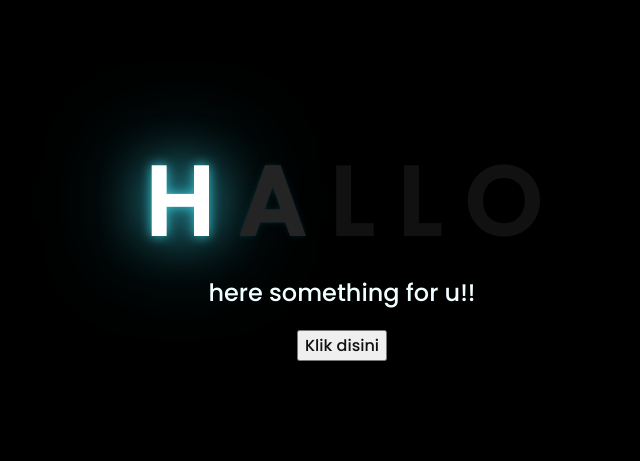
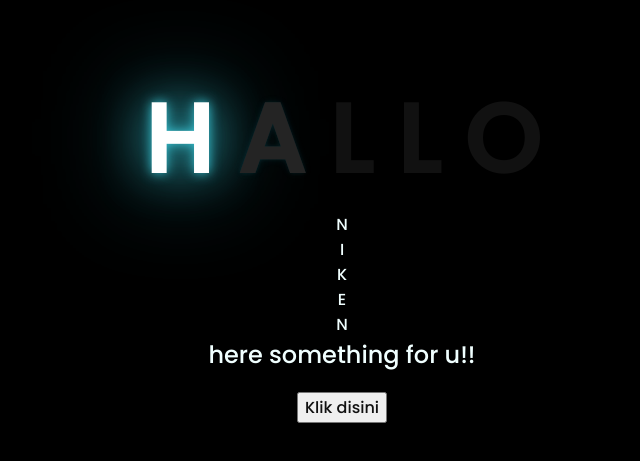
Before and after one commit to raditya12/flower, a plain HTML site: page index.html in a window 1280 px wide. Shown: the part 163-624 px from the top of the page, without its empty margins (306-946 px from the left). Drawn offline with Linux system fonts and the light colour scheme.

Commit message:
Update index.html

```diff
--- a/index.html
+++ b/index.html
@@ -17,6 +17,12 @@
         <span>L</span>
         <span>O</span>
     </div>
+        <span>N</span>
+        <span>I</span>
+        <span>K</span>
+        <span>E</span>
+        <span>N</span>
+    </div>
     <div class="description">
         <span>here something for u!!</span>
     </div>
```
